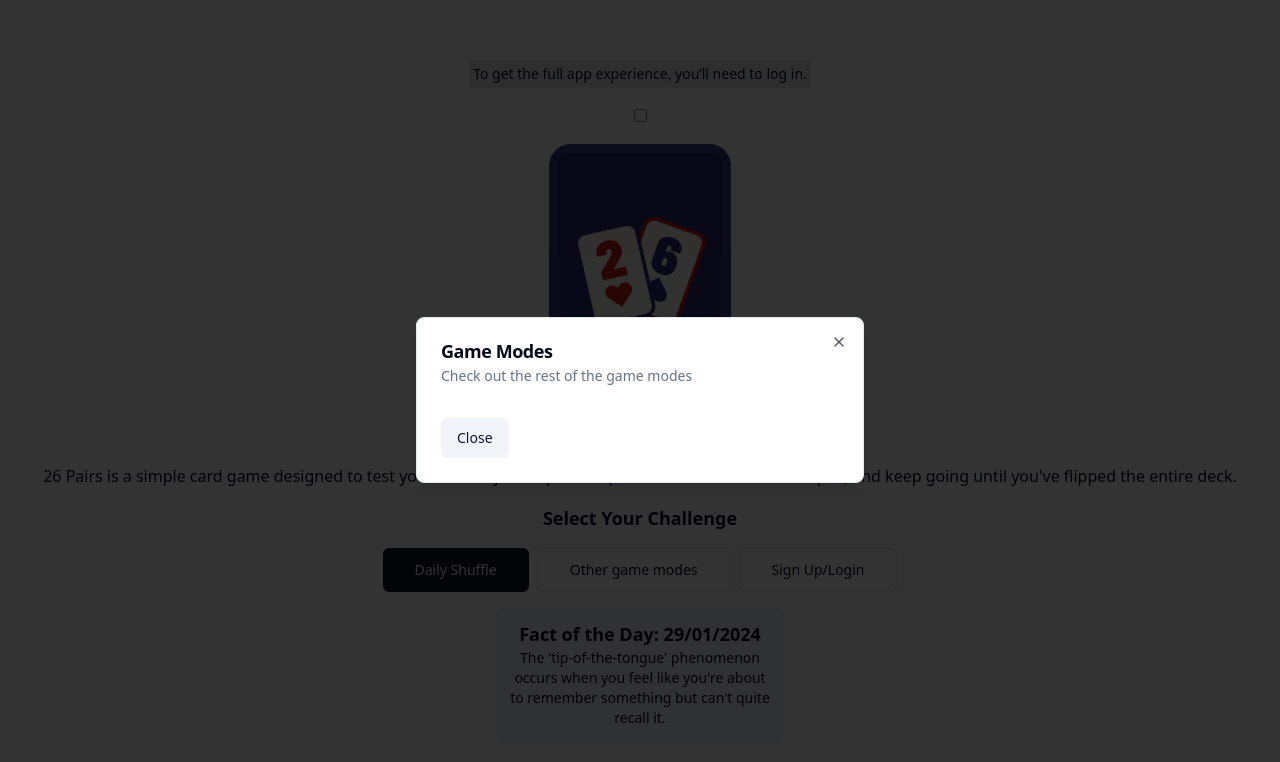
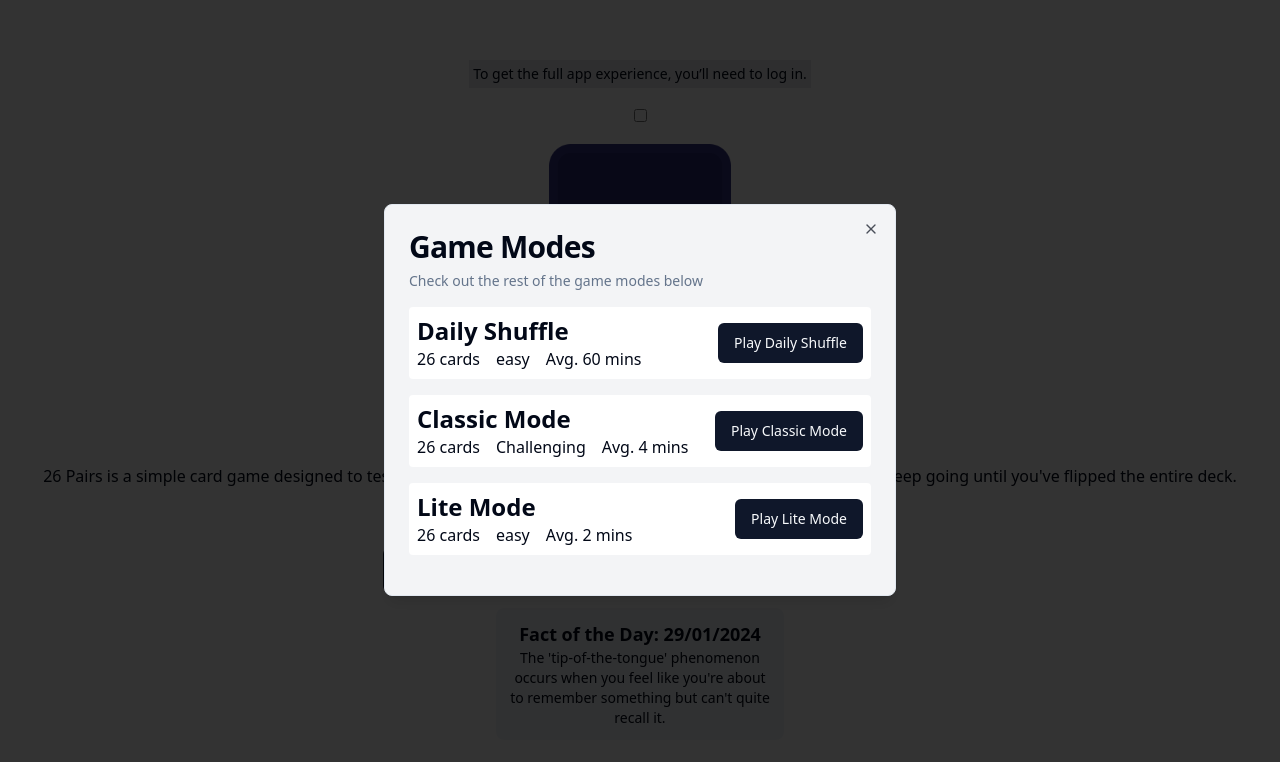
Before and after one commit to singapaul/26PairsTS, a Gatsby site: page /playground/homescreen in a window 1280 px wide. Both pictures are taken after a click on the button "Other game modes". Built offline with nearby package versions, Linux system fonts and the light colour scheme; Gatsby itself is replaced by a stand-in of ours; some packages are replaced by stand-ins of ours; no server answers.

Commit message:
Create Game Modes Toggle

```diff
--- /dev/null
+++ b/src/components/composed/GameModesDialog/GameModeTile.tsx
@@ -0,0 +1,34 @@
+import React from "react";
+import { Button } from "@/components/ui/button";
+
+type GameModeTileProps = {
+  title: string;
+  link: string;
+  gameDetails: GameDetails;
+};
+
+type GameDetails = {
+  numCards: number;
+  difficulty: string;
+  time: string;
+};
+
+export const GameModeTile = ({
+  title,
+  link,
+  gameDetails,
+}: GameModeTileProps) => {
+  return (
+    <div className="flex rounded justify-between items-center bg-white p-2">
+      <div>
+        <h2 className="text-2xl font-bold">{title}</h2>
+        <div className="flex gap-4">
+          <p>{gameDetails.numCards} cards</p>
+          <p>{gameDetails.difficulty}</p>
+          <p>Avg. {gameDetails.time} mins</p>
+        </div>
+      </div>
+      <Button>Play {title}</Button>
+    </div>
+  );
+};
--- a/src/components/composed/GameModesDialog/GameModesDialog.tsx
+++ b/src/components/composed/GameModesDialog/GameModesDialog.tsx
@@ -8,36 +8,59 @@ import {
   DialogHeader,
   DialogTitle,
 } from "@/components/ui/dialog";
-import { Button } from "@/components/ui/button";
-import { Label } from "@radix-ui/react-label";
-import { Input } from "@/components/ui/input";
+import { GameModeTile } from "./GameModeTile";
 
 type GameModesDialogProps = {
   children: any;
 };
 
+// @todo is there another way to trigger this open?
+// https://github.com/shadcn-ui/ui/issues/386
 export const GameModesDialog = ({ children }: GameModesDialogProps) => {
   return (
     <>
       <Dialog>
         {children}
-        <DialogContent className="sm:max-w-md">
+        <DialogContent className="bg-gray-100">
           <DialogHeader>
-            <DialogTitle className="text-left">Game Modes</DialogTitle>
+            <DialogTitle className="text-left font-bold text-3xl">Game Modes</DialogTitle>
             <DialogDescription className="text-left">
-              Check out the rest of the game modes
+              Check out the rest of the game modes below
             </DialogDescription>
           </DialogHeader>
           <div className="flex items-center space-x-2">
-            <div className="grid flex-1 gap-2">
-              {/* Dialog Content to go here */}
+            <div className="grid flex-1 gap-4">
+              <GameModeTile
+                title="Daily Shuffle"
+                link="/26pairs"
+                gameDetails={{
+                  numCards: 26,
+                  difficulty: "easy",
+                  time: "60",
+                }}
+              />
+              <GameModeTile
+                title="Classic Mode"
+                link="/26pairs"
+                gameDetails={{
+                  numCards: 26,
+                  difficulty: "Challenging",
+                  time: "4",
+                }}
+              />
+              <GameModeTile
+                title="Lite Mode"
+                link="/26pairs"
+                gameDetails={{
+                  numCards: 26,
+                  difficulty: "easy",
+                  time: "2",
+                }}
+              />
             </div>
           </div>
           <DialogFooter className="sm:justify-start">
             <DialogClose asChild>
-              <Button type="button" variant="secondary">
-                Close
-              </Button>
             </DialogClose>
           </DialogFooter>
         </DialogContent>
```
Also changed, not shown: README.md.
